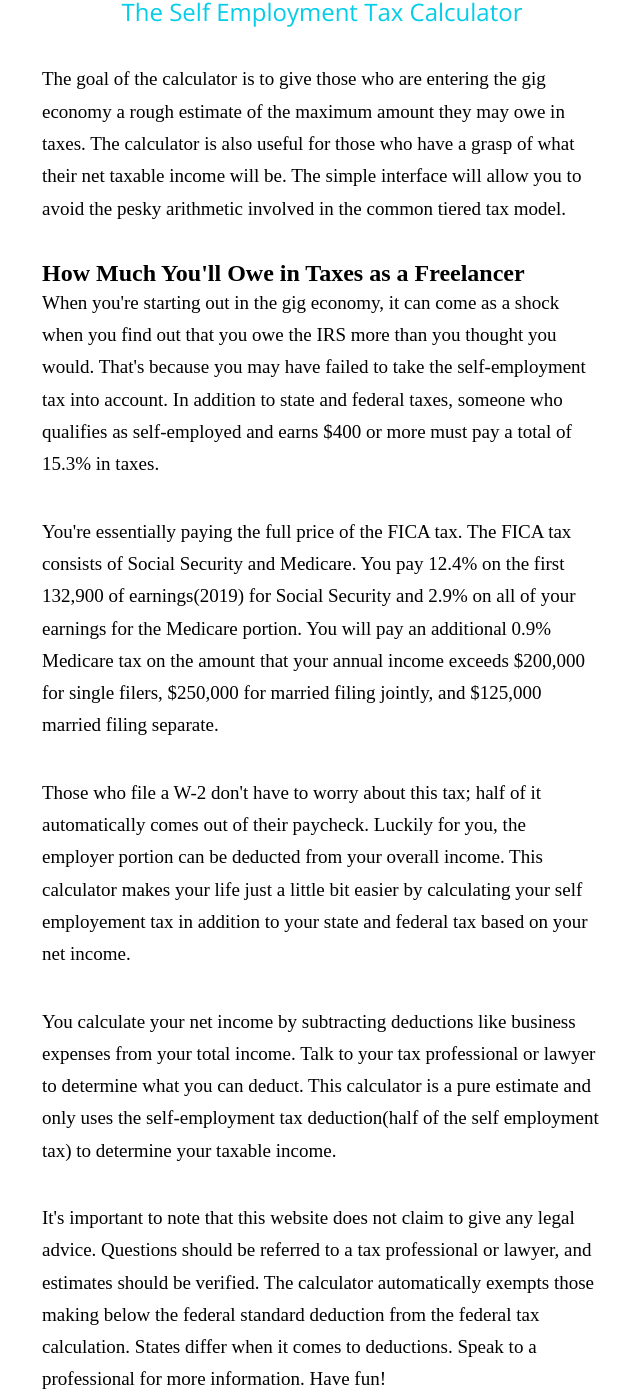
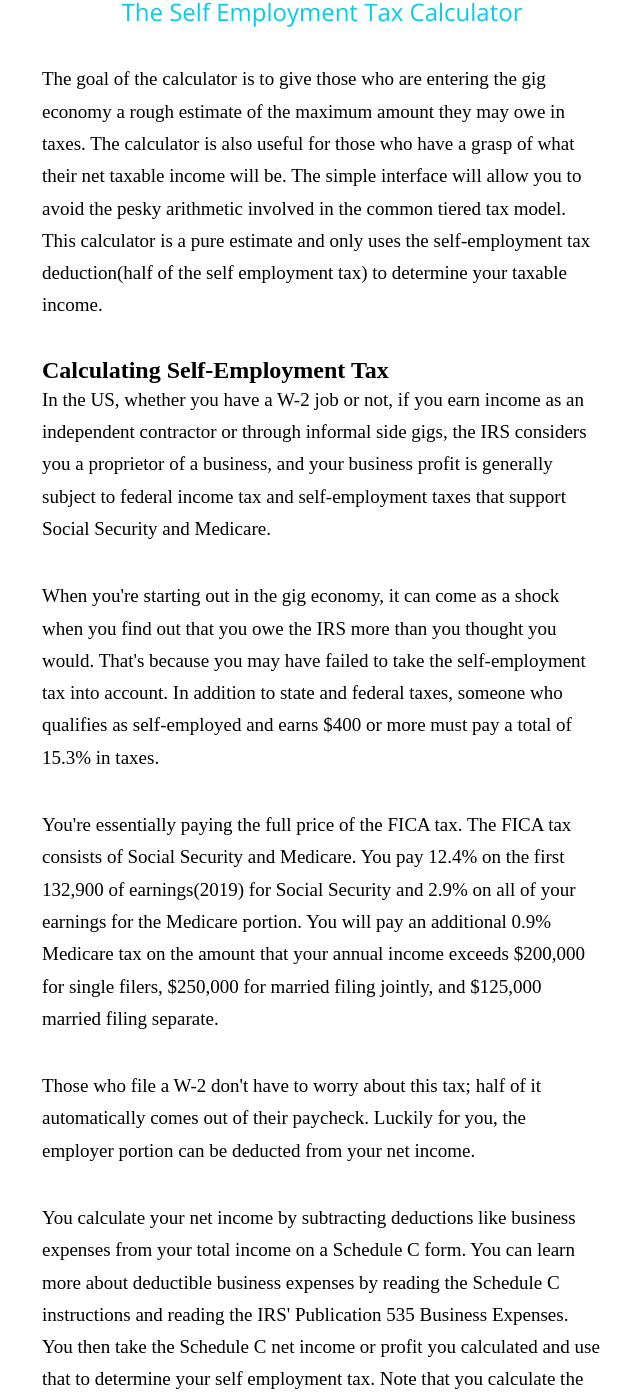
Before and after one commit to oblivionreb/oblivionreb.github.io, a Jekyll site: the page built from index.html, in a window 1280 px wide and 1400 px high, scrolled down 939 px. Shown: the whole window, without its empty margins (318-958 px from the left). Built offline with Jekyll 4.4.1, drawn with Linux system fonts in a browser that asks for light colours; nearby versions of some CDN libraries; some of the changed text lies outside the part shown.

Commit message:
Update index.html

```diff
--- a/index.html
+++ b/index.html
@@ -102,17 +102,18 @@
     </section>
   <section class="info">
 <h1>The Self Employment Tax Calculator</h1>
-    <p>The goal of the calculator is to give those who are entering the gig economy a rough estimate of the maximum amount they may owe in taxes. The calculator is also useful for those who have a grasp of what their net taxable income will be. The simple interface will allow you to avoid the pesky arithmetic involved in the common tiered tax model. </p>
+    <p>The goal of the calculator is to give those who are entering the gig economy a rough estimate of the maximum amount they may owe in taxes. The calculator is also useful for those who have a grasp of what their net taxable income will be. The simple interface will allow you to avoid the pesky arithmetic involved in the common tiered tax model. This calculator is a pure estimate and only uses the self-employment tax deduction(half of the self employment tax) to determine your taxable income. </p>
 
-   <h2>How Much You'll Owe in Taxes as a Freelancer </h2>
+   <h2>Calculating Self-Employment Tax </h2>
+   <p>In the US, whether you have a W-2 job or not, if you earn income as an independent contractor or through informal side gigs, the IRS considers you a proprietor of a business, and your business profit is generally subject to federal income tax and self-employment taxes that support Social Security and Medicare.</p>
    <p>When you're starting out in the gig economy, it can come as a shock when you find out that you owe the IRS more than you thought you would. That's because you may have failed to take the self-employment tax into account. In addition to state and federal taxes, someone who qualifies as self-employed and earns $400 or more must pay a total of 15.3% in taxes. </p>
       <p>You're essentially paying the full price of the FICA tax. The FICA tax consists of Social Security and Medicare. You pay 12.4% on the first 132,900 of earnings(2019) for Social Security and 2.9% on all of your earnings for the Medicare portion. You will pay an additional 0.9% Medicare tax on the amount that your annual income exceeds $200,000 for single filers, $250,000 for married filing jointly, and $125,000 married filing separate. </p>
 
-        <p>Those who file a W-2 don't have to worry about this tax; half of it automatically comes out of their paycheck. Luckily for you, the employer portion can be deducted from your overall income. This calculator makes your life just a little bit easier by calculating your self employement tax in addition to your state and federal tax based on your net income.</p>
-    <p >You calculate your net income by subtracting deductions like business expenses from your total income. Talk to your tax professional or lawyer to determine what you can deduct. This calculator is a pure estimate and only uses the self-employment tax deduction(half of the self employment tax) to determine your taxable income.</p>
+        <p>Those who file a W-2 don't have to worry about this tax; half of it automatically comes out of their paycheck. Luckily for you, the employer portion can be deducted from your net income.</p>
+    <p >You calculate your net income by subtracting deductions like business expenses from your total income on a Schedule C form. You can learn more about deductible business expenses by reading the Schedule C instructions and reading the IRS' Publication 535 Business Expenses. You then take the Schedule C net income or profit you calculated and use that to determine your self employment tax. Note that you calculate the self employment tax based on 92.5% of your Schedule C profit. Mathmatically, you're predermining the deduction of half the self-employment tax by adjusting your net income. Self employment calculations go on Scedule SE, so read the instructions for more information.</p>
 
 
+    <p>It's important to note that this website does not claim to give any legal advice. Questions should be referred to a tax professional or lawyer, and estimates should be verified. The calculator automatically exempts those making below the federal standard deduction from the federal tax calculation. States differ when it comes to deductions. Speak to a professional for more information.</p>
 
-    <p>It's important to note that this website does not claim to give any legal advice. Questions should be referred to a tax professional or lawyer, and estimates should be verified. The calculator automatically exempts those making below the federal standard deduction from the federal tax calculation. States differ when it comes to deductions. Speak to a professional for more information. Have fun!</p>
   </section>
 </div>
```
